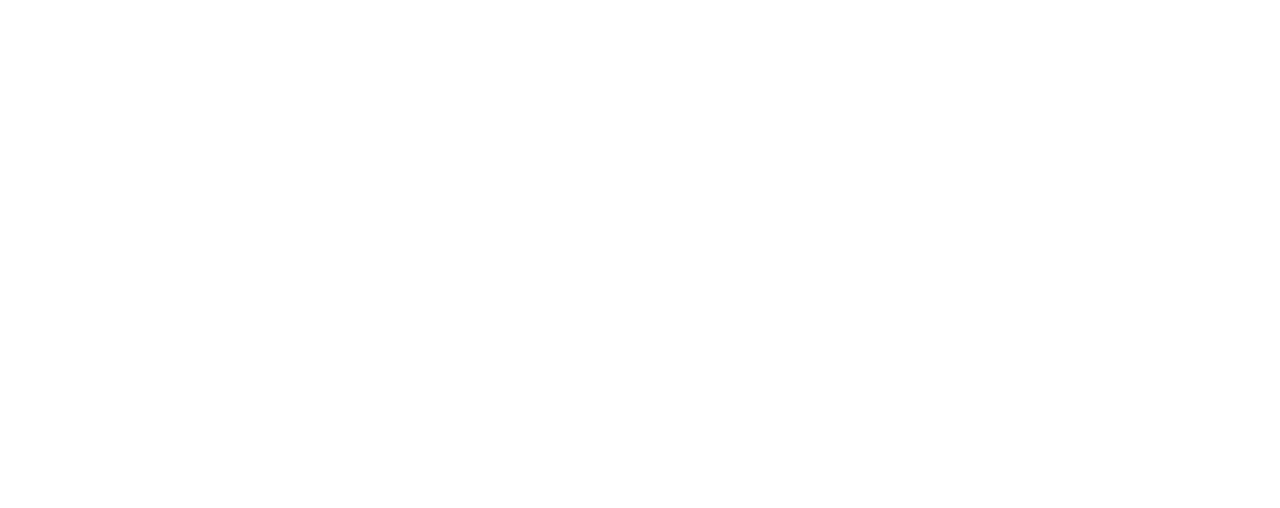
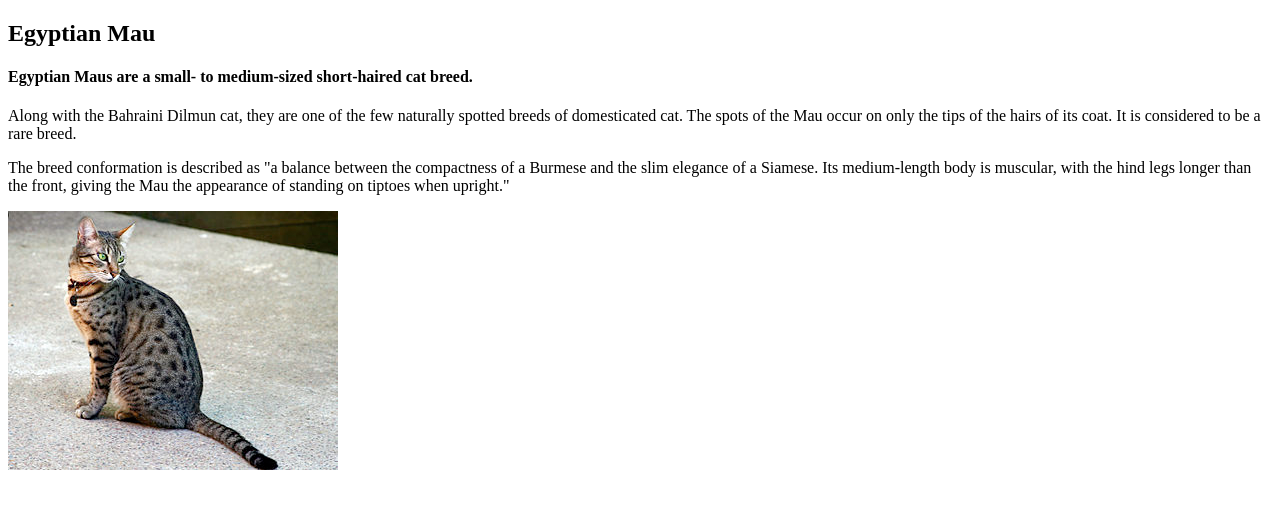
Before and after one commit to avstoyanov/HTML_and_CSS-May_2021_Homework, a plain HTML site: page 03.Introduction_to_HTML_and_CSS/L1_03_Single-Article-Page/index.html in a window 1280 px wide. Drawn offline with Linux system fonts and the light colour scheme.

Commit message:
Problem 3 completed

```diff
--- a/03.Introduction_to_HTML_and_CSS/L1_03_Single-Article-Page/index.html
+++ b/03.Introduction_to_HTML_and_CSS/L1_03_Single-Article-Page/index.html
@@ -4,9 +4,16 @@
     <meta charset="UTF-8">
     <meta http-equiv="X-UA-Compatible" content="IE=edge">
     <meta name="viewport" content="width=device-width, initial-scale=1.0">
-    <title>Document</title>
+    <title>Single Article Page</title>
 </head>
 <body>
+<article>
+    <h2>Egyptian Mau</h2>
+    <h4>Egyptian Maus are a small- to medium-sized short-haired cat breed.</h4>
+    <p>Along with the Bahraini Dilmun cat, they are one of the few naturally spotted breeds of domesticated cat. The spots of the Mau occur on only the tips of the hairs of its coat. It is considered to be a rare breed.</p>
+    <p>The breed conformation is described as "a balance between the compactness of a Burmese and the slim elegance of a Siamese. Its medium-length body is muscular, with the hind legs longer than the front, giving the Mau the appearance of standing on tiptoes when upright."</p>
 
+    <img src="images/cat.jpg" alt="">
+</article>
 </body>
 </html>
```
Also changed, not shown: 1 other file.
